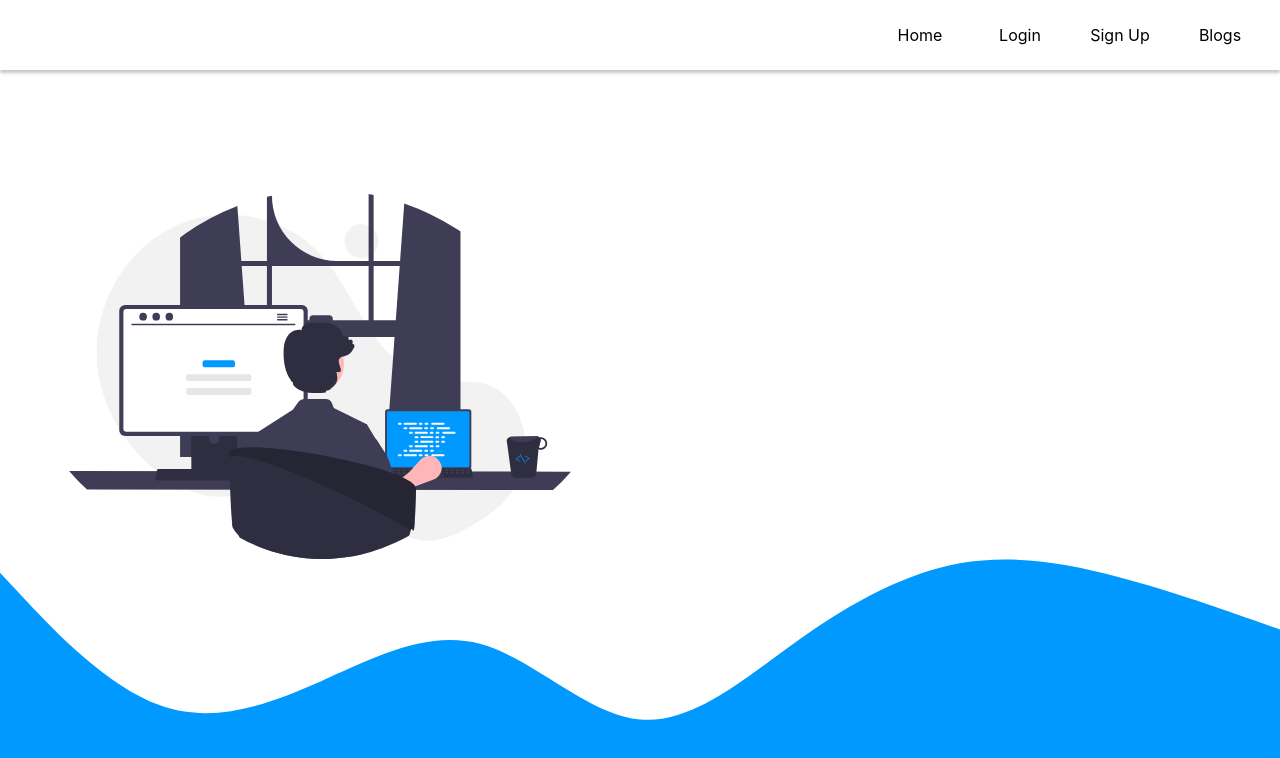
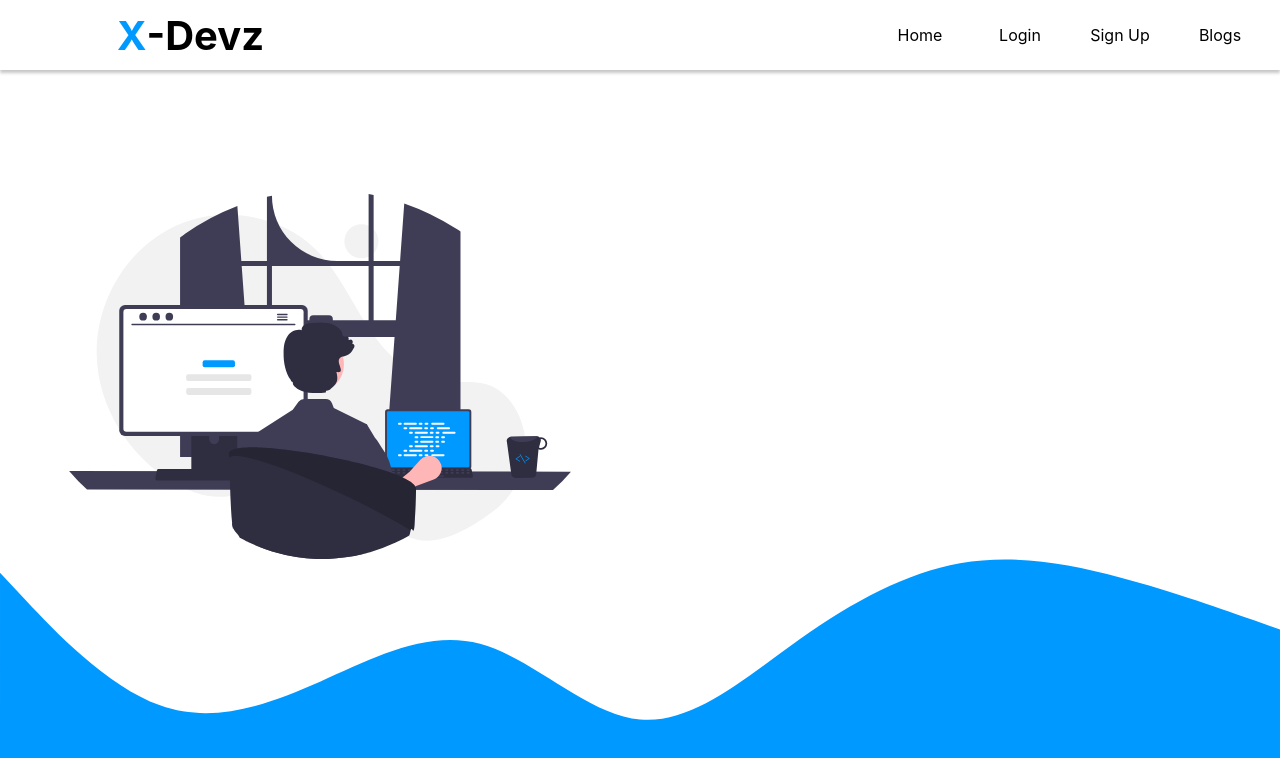
Before and after one commit to RoshanSharmaCodes/DevCommunity, a React (Create React App) app: page / in a window 1280 px wide. Shown: the top 758 px of the page. Built offline with nearby package versions, Linux system fonts and the light colour scheme.

Commit message:
Added Logo

```diff
--- a/src/Component/Navbar/Navbar.css
+++ b/src/Component/Navbar/Navbar.css
@@ -9,6 +9,14 @@
 
 .navbarLogo{
     flex: 3;
+    display: flex;
+    justify-content: center;
+    align-items: center;
+    font-size: 40px;
+    font-weight: 700;
+}
+.blueText{
+    color: #0099ff;
 }
 
 .navbarButtons{
--- a/src/Component/Navbar/Navbar.jsx
+++ b/src/Component/Navbar/Navbar.jsx
@@ -6,7 +6,9 @@ const Navbar = () => {
   return (
     <div className="navbarContainer">
       <div className="navbarMain">
-        <div className="navbarLogo"></div>
+        <div className="navbarLogo">
+          <span className="blueText">X</span><span>-Devz</span>
+        </div>
         <div className="navbarButtons">
           <Link to="/">Home</Link>
           <Link to="/Login">Login</Link>
```
